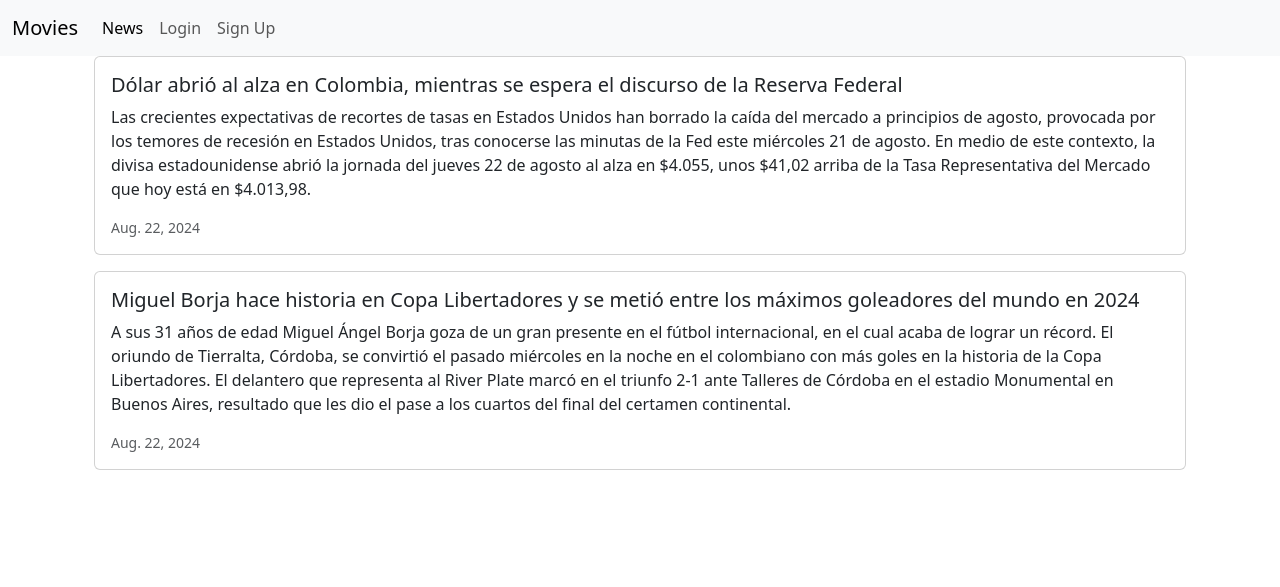
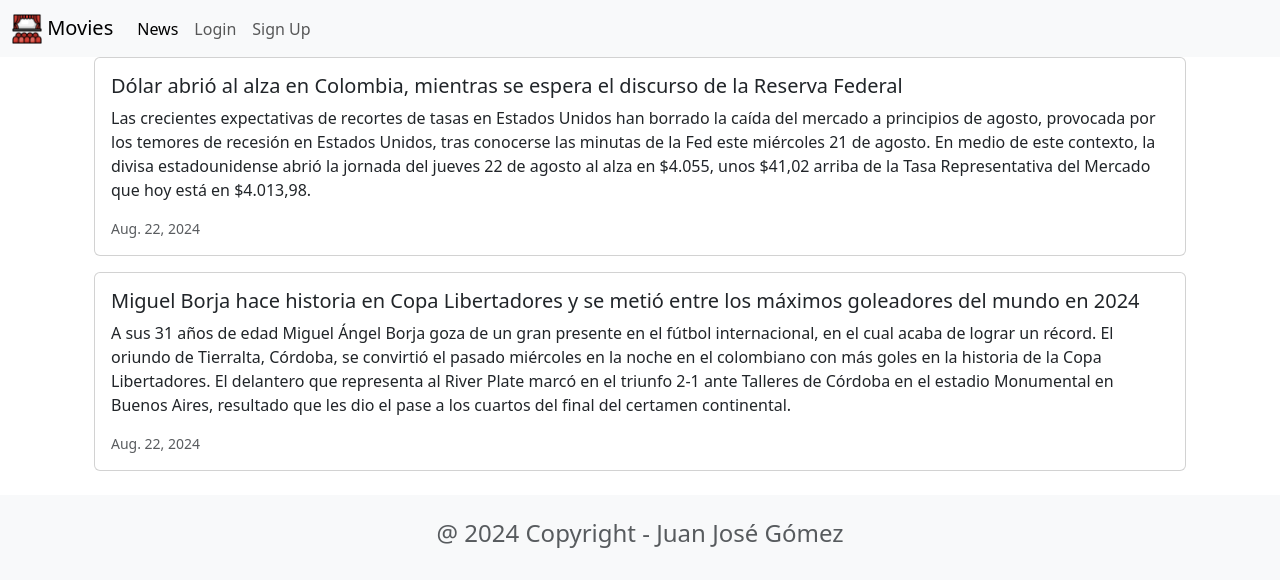
Before and after one commit to jjgomezv2/WorkshopP1, a Django app: page /news/ in a window 1280 px wide. Shown: the top 587 px of the page. Run offline with Django 5.2, Linux system fonts and the light colour scheme; data comes from the database, SQL or seed files in the repository.

Commit message:
Static Image in Navbar. Footer

```diff
--- a/moviereviews/settings.py
+++ b/moviereviews/settings.py
@@ -126,3 +126,8 @@ STATIC_URL = 'static/'
 # https://docs.djangoproject.com/en/5.0/ref/settings/#default-auto-field
 
 DEFAULT_AUTO_FIELD = 'django.db.models.BigAutoField'
+
+STATICFILES_DIRS = [
+    os.path.join(BASE_DIR, "static"),
+    'moviereviews/static/',
+]
--- a/moviereviews/templates/base.html
+++ b/moviereviews/templates/base.html
@@ -5,7 +5,11 @@
 
 <nav class="navbar navbar-expand-lg bg-body-tertiary">
     <div class="container-fluid">
-      <a class="navbar-brand" href="{% url 'home' %}">Movies</a>
+        <a class="navbar-brand" href="{% url 'home' %}">
+            {% load static %}
+            <img src="{% static 'images/movie.png' %}" alt="" width="30" height="30" class="d-inline-block align-text-top" />
+            Movies
+        </a>
       <button class="navbar-toggler" type="button" data-bs-toggle="collapse" data-bs-target="#navbarSupportedContent" aria-controls="navbarSupportedContent" aria-expanded="false" aria-label="Toggle navigation">
         <span class="navbar-toggler-icon"></span>
       </button>
@@ -29,3 +33,13 @@
     {% block content %}
     {% endblock content %}
 </div>
+
+<footer class="text-center text-lg-start bg-light text-muted mt-4">
+    <div class="container">
+        <div class="row">
+            <div class="text-center p-4">
+                <h4>@ 2024 Copyright - Juan José Gómez</h4>
+            </div>
+        </div>
+    </div>
+</footer>
```
Also changed, not shown: moviereviews/static/images/movie.png (added).
